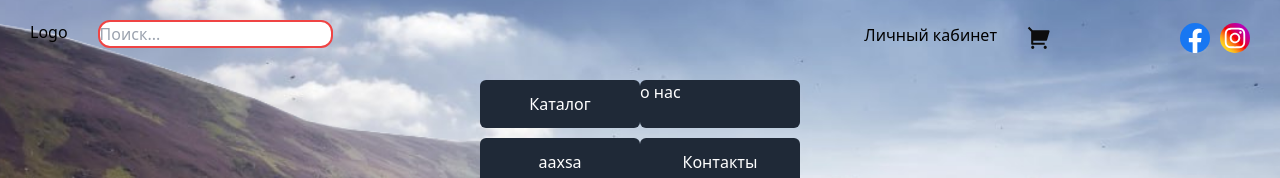
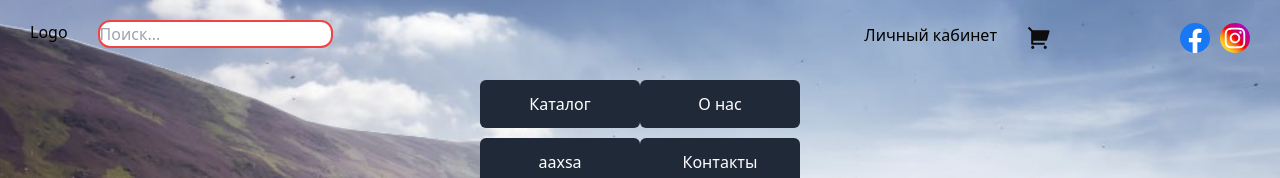
Before and after one commit to Craft-honey-team/E-commerce-vue, a Vue app: page / in a window 1280 px wide. Shown: the top 178 px of the page. Built offline with nearby package versions, Linux system fonts and the light colour scheme.

Commit message:
fix button

```diff
--- a/src/views/Home.vue
+++ b/src/views/Home.vue
@@ -14,7 +14,7 @@
         <div class="grid grid-col-2 gap-[10px]">
           <div class=" grid grid-cols-2  ">
           <button class="bg-gray-800 w-40 text-white h-12 rounded-md">Каталог</button>
-          <router-link to="/about" class=" bg-gray-800 w-40 text-white h-12 rounded-md">о нас</router-link>
+          <router-link to="/about" class="flex items-center justify-center bg-gray-800 w-40 text-white h-12 rounded-md">О нас</router-link>
         </div>
         <div class="grid grid-cols-2    ">
           <button class="bg-gray-800 w-40 text-white h-12 rounded-md">ааxsа</button>
```
